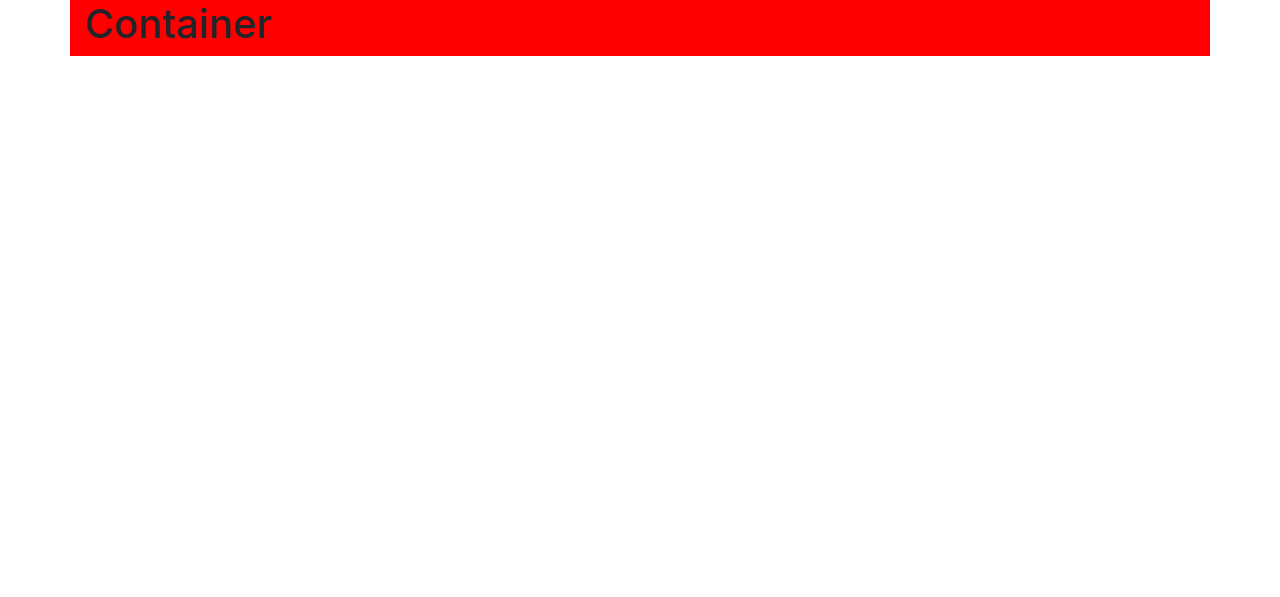
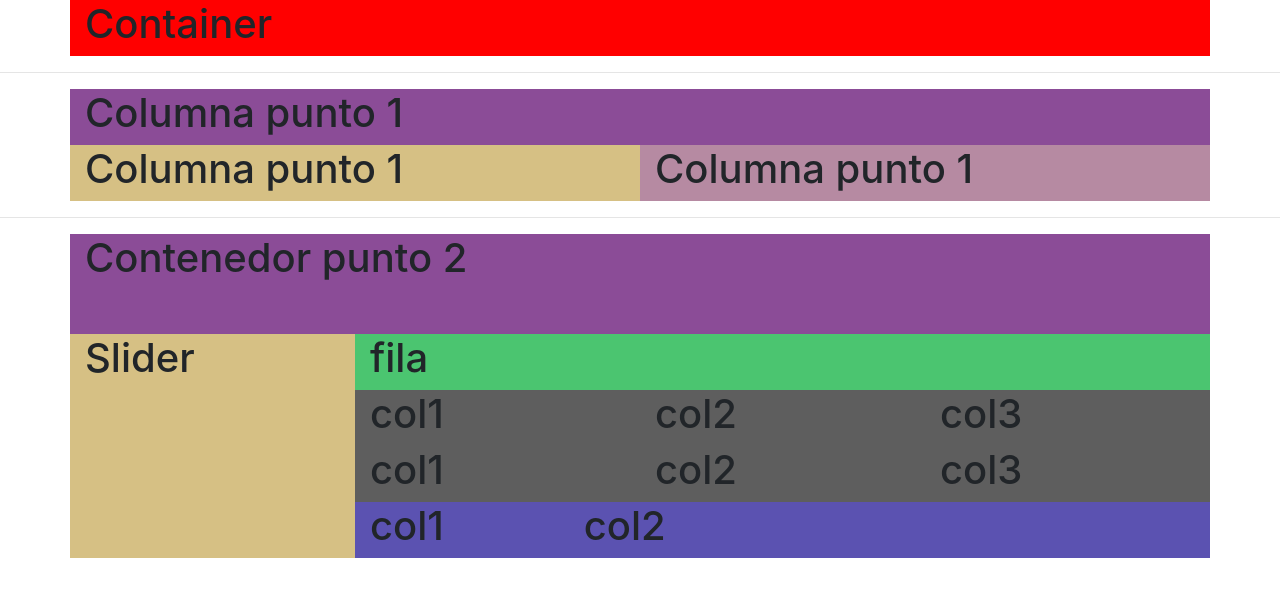
Before and after one commit to JuanSchar/TareasEntornosGraficos, a PHP site: page / in a window 1280 px wide. Shown: the top 597 px of the page. Run offline with PHP 8.4, Linux system fonts and the light colour scheme.

Commit message:
Agregado TP 4 bootstrap ejercicio 2

```diff
--- a/TP4-Bootstrap/estilos.css
+++ b/TP4-Bootstrap/estilos.css
@@ -1,3 +1,9 @@
 .contenedor {
   background-color: red;
 }
+
+@media only screen and (max-width: 575px) {
+  #Sacar {
+    display: none;
+  }
+}
--- a/TP4-Bootstrap/index.html
+++ b/TP4-Bootstrap/index.html
@@ -12,6 +12,7 @@
     <script src="https://cdn.jsdelivr.net/npm/bootstrap@4.6.0/dist/js/bootstrap.bundle.min.js" integrity="sha384-Piv4xVNRyMGpqkS2by6br4gNJ7DXjqk09RmUpJ8jgGtD7zP9yug3goQfGII0yAns" crossorigin="anonymous"></script>
 </head>
 <body>
+    <!-- Practica 1 -->
     <div class="container contenedor">
         <div class="row">
             <div class="col">
@@ -19,5 +20,83 @@
             </div>
         </div>
     </div>
+
+    <!--------------------------->
+    <hr />
+    <!-- Practica 2, actividad 1 -->
+    <div class="container">
+        <div class="row">
+            <div class="col-sm" style="background-color:rgb(139, 76, 151)">
+                <h1>Columna punto 1</h1>
+            </div>
+        </div>
+
+        <div class="row">
+            <div class="col-sm-6" style="background-color:rgb(214, 192, 132)">
+                <h1>Columna punto 1</h1>
+            </div>
+
+            <div class="col-sm-6" style="background-color:rgb(182, 138, 162)" >
+                <h1>Columna punto 1</h1>
+            </div>
+        </div>
+    </div>
+
+    <hr />
+    <!-- Practica 2, actividad 2 -->
+
+    <div class="container">
+        <div class="row">
+            <div class="col-sm" style="height: 100px; background-color:rgb(139, 76, 151)">
+                <h1>Contenedor punto 2</h1>
+            </div>
+        </div>
+
+        <div class="row">
+            <div class="col-sm-3" style="background-color:rgb(214, 192, 132)">
+                <h1>Slider</h1>
+            </div>
+            <div class="col-sm-9">
+                <div class="row" style="background-color:rgb(75, 197, 112)">
+                <div class="col-sm">
+                    <h1>fila</h1>
+                </div>
+            </div>
+
+            <div class="row">
+                <div class="col" style="background-color:rgb(94, 94, 94)">
+                    <h1>col1</h1>
+                </div>
+                <div class="col" style="background-color:rgb(94, 94, 94)">
+                    <h1>col2</h1>
+                </div>
+                <div class="col-sm" id="Sacar" style="background-color:rgb(94, 94, 94)">
+                    <h1>col3</h1>
+                </div>
+            </div>
+
+            <div class="row">
+                <div class="col" style="background-color:rgb(94, 94, 94)">
+                    <h1>col1</h1>
+                </div>
+                <div class="col" style="background-color:rgb(94, 94, 94)">
+                    <h1>col2</h1>
+                </div>
+                <div class="col-sm" id="Sacar" style="background-color:rgb(94, 94, 94)">
+                    <h1>col3</h1>
+                </div>
+            </div>
+
+            <div class="row">
+                <div class="col col-sm-3" style="background-color:rgb(91, 82, 177)">
+                    <h1>col1</h1>
+                </div>
+
+                <div class="col col-sm-9" style="background-color:rgb(91, 82, 177)">
+                    <h1>col2</h1>
+                </div>
+            </div>
+        </div>
+    </div>
 </body>
 </html>
```
